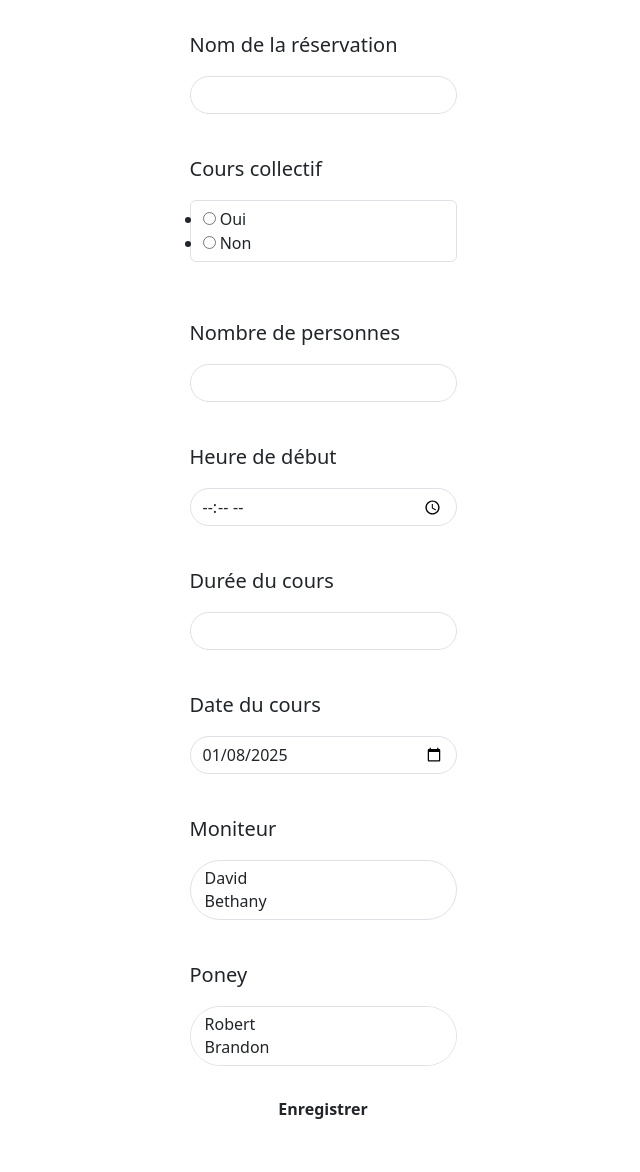
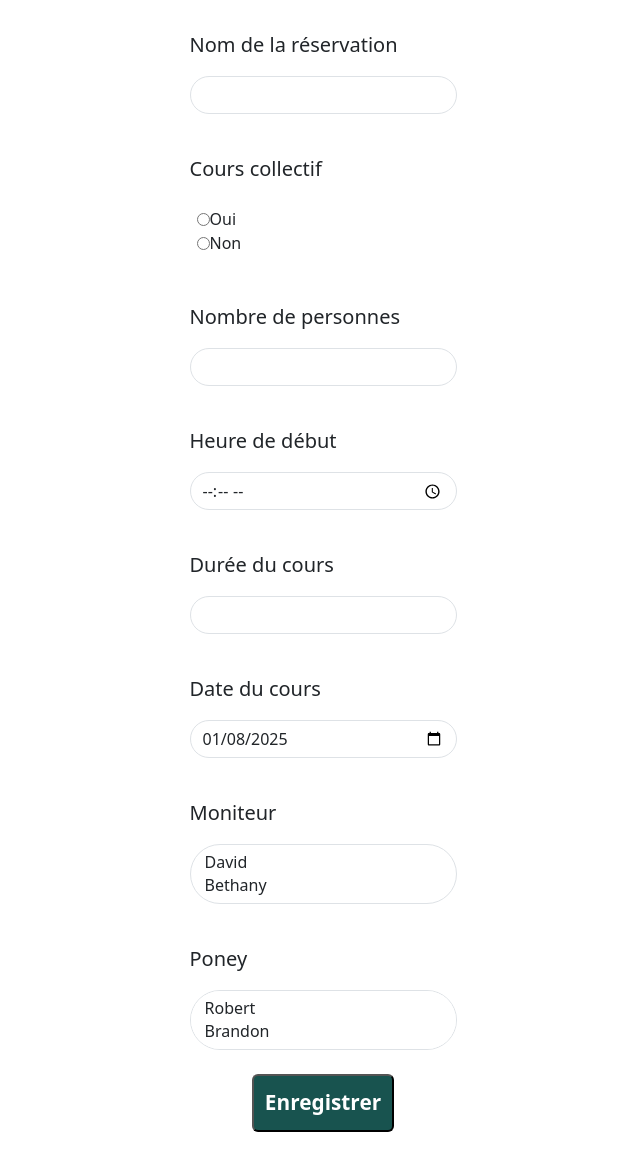
Before and after one commit to lenny-vergerolle/SAE_PONEY, a Flask app: page /reserver-cours in a window 1280 px wide. Shown: the part 212-1384 px from the top of the page, without its empty margins (317-957 px from the left). Before the commit the page ends 1331 px from the top, so only its background shows below. Run offline with Flask 3, Linux system fonts and the light colour scheme; some libraries are stand-ins or nearby versions.

Commit message:
quelques corrections css

```diff
--- a/src/static/style.css
+++ b/src/static/style.css
@@ -63,7 +63,15 @@ table tr th {
 
 table tr td {
     border: thin solid gray;
+
 }
-.aucun {
-    border: none;
+ul#collectif {
+    list-style-type: none; /* Supprime les puces */
+    padding: 2px; /* Enlève les marges internes par défaut */
+    margin: 5px; /* Enlève les marges externes */
 }
+
+ul#collectif li {
+    display: flex; /* Facultatif : Aligne les éléments horizontalement si besoin */
+    align-items: center;
+}
--- a/src/templates/base.html
+++ b/src/templates/base.html
@@ -46,6 +46,10 @@
                         <a href="{{url_for('mes_reservations')}}" class="mx-4 text-black text-decoration-none" style="font-size: 1.3em;">
                             Gérer les réservations
                         </a>
+
+                        <a href="{{url_for('planning')}}" class="mx-4 text-black text-decoration-none" style="font-size: 1.3em;">
+                            Mon Planning
+                        </a>
                     {% endif %}
 
                     {% if current_user.id_role == 2 %}
--- a/src/templates/reserver-cours.html
+++ b/src/templates/reserver-cours.html
@@ -13,8 +13,8 @@
         </div>
 
         <div class="mx-auto d-flex flex-column m-4 w-50">
-            <label class="my-3   fs-5" for="collectif">{{ form.collectif.label }}</label>
-            {{ form.collectif(size=50, class_="form-control  ") }}
+            <label class="my-3 fs-5 " for="collectif" style="list-style-type: none;">{{ form.collectif.label(_class="aucun") }}</label>
+            {{ form.collectif(size=50) }}
         </div>
         <div class ="mx-auto d-flex flex-column m-4 w-50">
             <label class="my-3   fs-5" for="name">{{ form.nbPersonne.label }} </label>
@@ -41,8 +41,8 @@
             {{ form.poneys(size=2, class_="form-control rounded-5 ") }}
         </div>
 
-        <div class="d-flex justify-content-center mt-3">
-            <input class="btn btn-base fw-bolder" type="submit" name="enregistrer" id="enregister" value="Enregistrer">
+        <div class="d-flex justify-content-center  mt-3">
+            <input class=" btn-vert fw-bolder rounded-2 mx-auto" type="submit" name="enregistrer" id="enregister" value="Enregistrer">
         </div>
 
 
```
Also changed, not shown: 2 other files.
